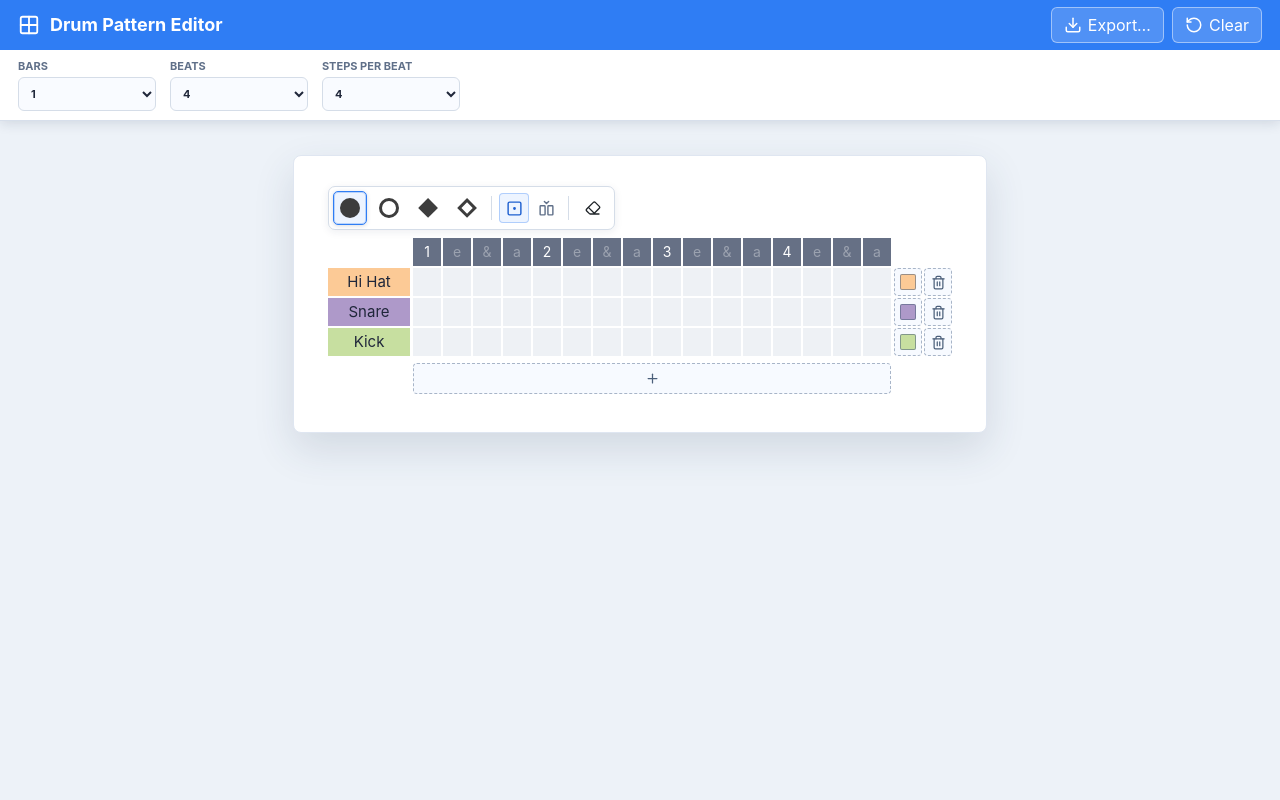
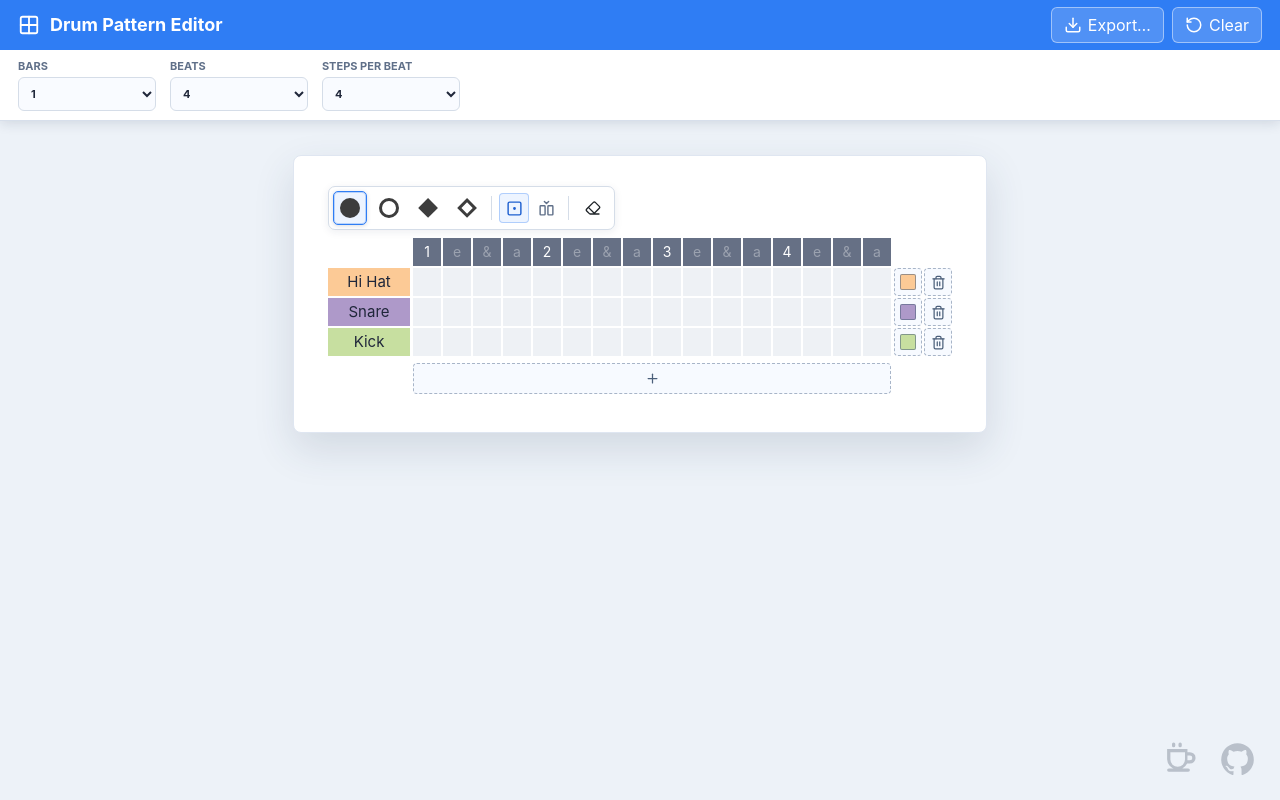
Before and after one commit to dobaksz/drum-pattern-editor, a React (Vite) app: page / in a window 1280 px wide. Built offline with nearby package versions, Linux system fonts and the light colour scheme.

Commit message:
Add project support links

```diff
--- a/src/main.jsx
+++ b/src/main.jsx
@@ -75,6 +75,28 @@ function Brand() {
       <Grid2X2 size={22} />
       <h1>Drum Pattern Editor</h1>
     </div>
+  );
+}
+
+function GitHubMark() {
+  return (
+    <svg viewBox="0 0 24 24" width="39" height="39" aria-hidden="true">
+      <path
+        fill="currentColor"
+        d="M12 2a10 10 0 0 0-3.16 19.49c.5.09.68-.22.68-.48v-1.87c-2.78.6-3.37-1.18-3.37-1.18-.45-1.16-1.11-1.47-1.11-1.47-.91-.62.07-.61.07-.61 1 .07 1.53 1.03 1.53 1.03.9 1.53 2.35 1.09 2.92.83.09-.65.35-1.09.64-1.34-2.22-.25-4.56-1.11-4.56-4.94 0-1.09.39-1.98 1.03-2.68-.1-.25-.45-1.27.1-2.64 0 0 .84-.27 2.75 1.02A9.6 9.6 0 0 1 12 6.82a9.6 9.6 0 0 1 2.5.34c1.91-1.29 2.75-1.02 2.75-1.02.55 1.37.2 2.39.1 2.64.64.7 1.03 1.59 1.03 2.68 0 3.84-2.34 4.68-4.57 4.93.36.31.68.92.68 1.86v2.76c0 .27.18.58.69.48A10 10 0 0 0 12 2Z"
+      />
+    </svg>
+  );
+}
+
+function BuyMeACoffeeMark() {
+  return (
+    <svg viewBox="0 0 24 24" width="39" height="39" aria-hidden="true">
+      <path
+        fill="currentColor"
+        d="M5 5.5h12.5v2H19a3.5 3.5 0 0 1 0 7h-1.68A6.5 6.5 0 0 1 5 12V5.5Zm12.5 4V12c0 .17-.01.34-.02.5H19a1.5 1.5 0 0 0 0-3h-1.5ZM7 7.5V12a4.5 4.5 0 0 0 9 0V7.5H7Zm-1 10h12a1 1 0 1 1 0 2H6a1 1 0 1 1 0-2ZM9 1.5a1 1 0 0 1 1 1v1a1 1 0 1 1-2 0v-1a1 1 0 0 1 1-1Zm4 0a1 1 0 0 1 1 1v1a1 1 0 1 1-2 0v-1a1 1 0 0 1 1-1Z"
+      />
+    </svg>
   );
 }
 
@@ -597,6 +619,28 @@ function App() {
         onExport={exportDiagram}
         onFormatChange={setExportFormat}
       />
+      <div className="footer-links">
+        <a
+          className="footer-link"
+          href="https://buymeacoffee.com/dobaksz"
+          target="_blank"
+          rel="noreferrer"
+          aria-label="Buy me a coffee"
+          title="Buy me a coffee"
+        >
+          <BuyMeACoffeeMark />
+        </a>
+        <a
+          className="footer-link"
+          href="https://github.com/dobaksz/drum-pattern-editor"
+          target="_blank"
+          rel="noreferrer"
+          aria-label="View this project on GitHub"
+          title="View on GitHub"
+        >
+          <GitHubMark />
+        </a>
+      </div>
     </main>
   );
 }
--- a/src/styles.css
+++ b/src/styles.css
@@ -23,6 +23,32 @@ select {
   display: grid;
   grid-template-rows: auto 1fr;
   background: #edf2f8;
+}
+
+.footer-links {
+  position: fixed;
+  right: 14px;
+  bottom: 12px;
+  z-index: 4;
+  display: flex;
+  gap: 2px;
+}
+
+.footer-link {
+  display: grid;
+  place-items: center;
+  width: 57px;
+  height: 57px;
+  border-radius: 50%;
+  color: #334155;
+  opacity: 0.28;
+  transition: background-color 140ms ease, opacity 140ms ease;
+}
+
+.footer-link:hover,
+.footer-link:focus-visible {
+  background: rgba(255, 255, 255, 0.8);
+  opacity: 0.75;
 }
 
 .editor-toolbar {
```
